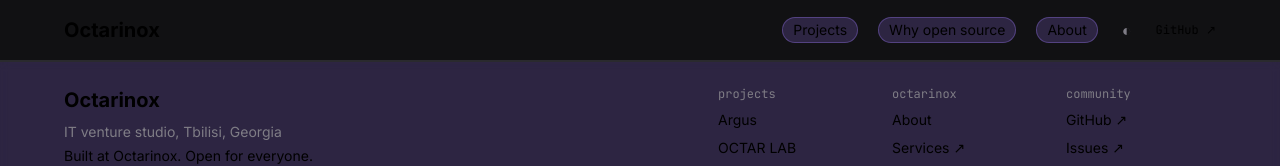
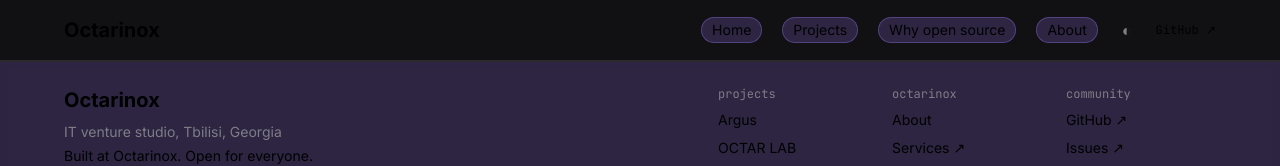
Before and after one commit to Eddotenssei/OcatarinoxNewGen, a React (Vite) app in the folder OctarinoxNewGen/: page / in a window 1280 px wide. Shown: the top 166 px of the page. Built offline with nearby package versions, Linux system fonts and the light colour scheme.

Commit message:
changed navbar a lil

```diff
--- a/OctarinoxNewGen/src/layouts/navbar.jsx
+++ b/OctarinoxNewGen/src/layouts/navbar.jsx
@@ -10,6 +10,12 @@
         className="ml-auto flex flex-wrap items-center gap-3 text-sm sm:gap-5"
         aria-label="Main navigation"
       >
+        <a
+          className="whitespace-nowrap rounded-full border border-[#a07bff55] bg-[#a07bff33] px-[10px] py-0.5"
+          href="/home"
+        >
+          Home
+        </a>
         <a
           className="whitespace-nowrap rounded-full border border-[#a07bff55] bg-[#a07bff33] px-[10px] py-0.5"
           href="/projects"
@@ -26,7 +32,7 @@
 
         <a
           className="whitespace-nowrap rounded-full border border-[#a07bff55] bg-[#a07bff33] px-[10px] py-0.5"
-          href="/about"
+          href="/aboutUs"
         >
           About
         </a>
```
